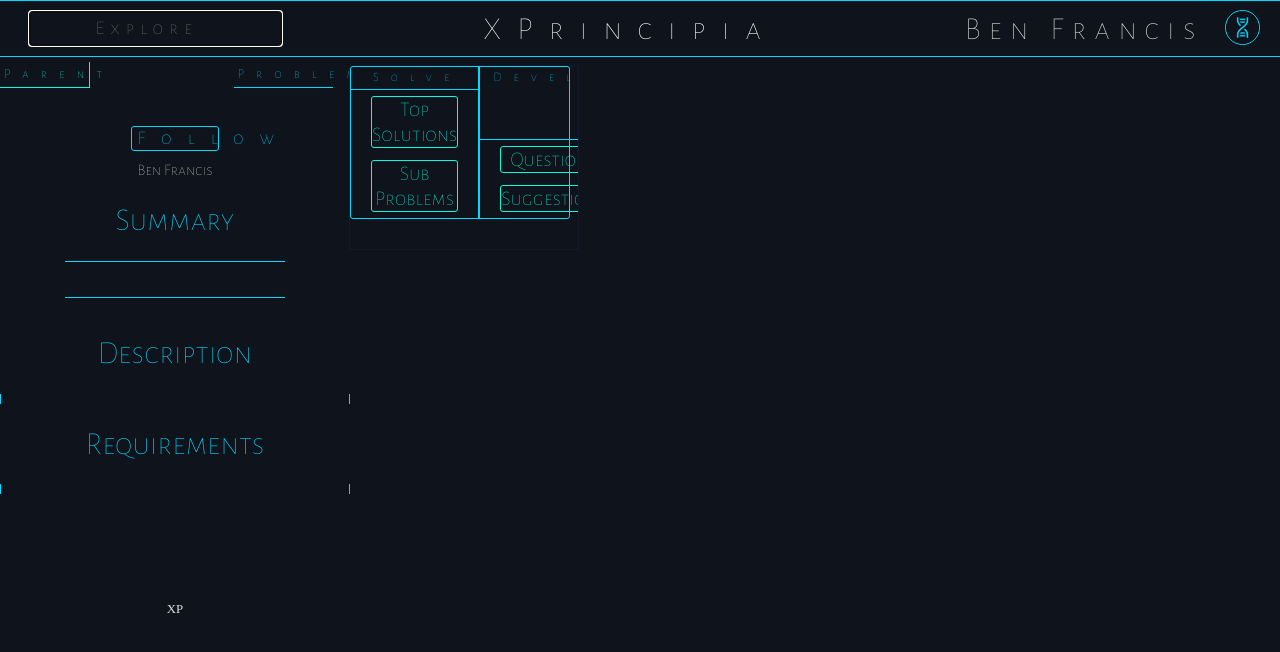
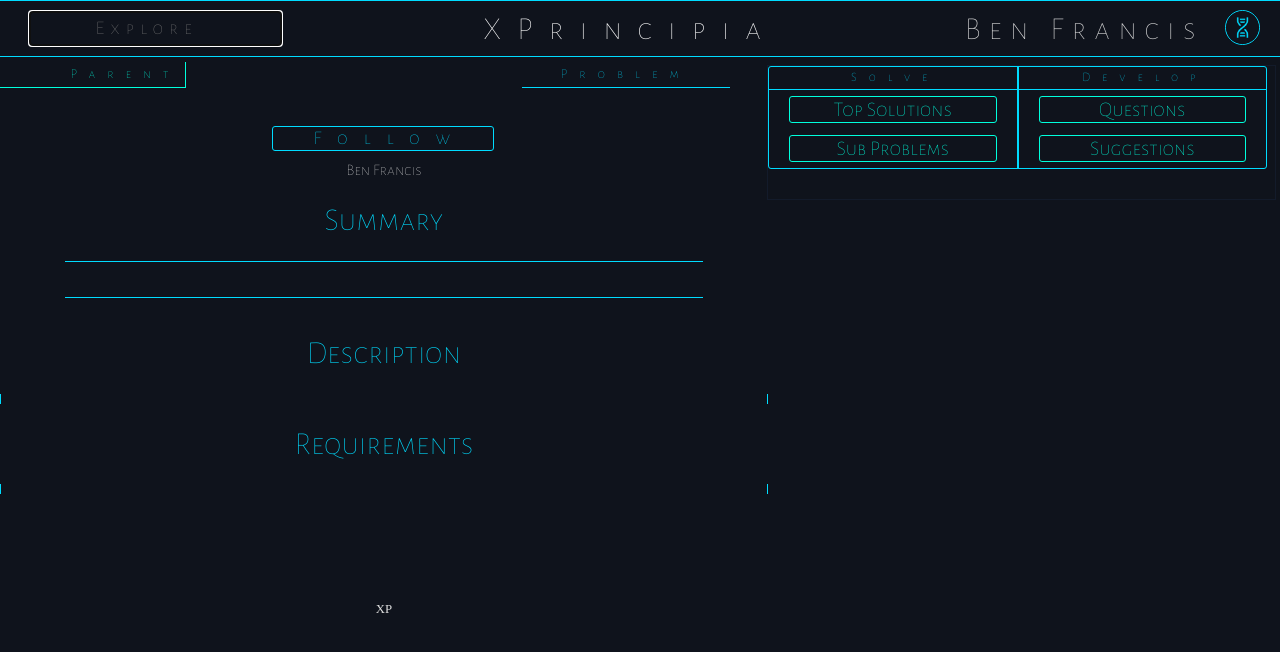
Before and after one commit to ShayanJa/xPrincipia_frontend, a React (Create React App) app: page /problem/createsolution in a window 1280 px wide. Shown: the top 652 px of the page. Built offline with nearby package versions, Linux system fonts and the light colour scheme; no server answers.

Commit message:
added header to profile, fixed scaling things

```diff
--- a/src/assets/App.css
+++ b/src/assets/App.css
@@ -267,7 +267,7 @@
 
 /*UserSolution, FullSolution, and Problem*/
 
-    #solution, #problem {
+    /*#solution, #problem {
     	border: 1px solid #00dcff;
     	background-color: #0f131c;
     	position: relative;
@@ -287,7 +287,7 @@
     	border-radius: 0px;
       float: left;
       width: 60%;
-    }
+    }*/
     #fullProblem, #fullSolution {
       width: 60%;
       float: left;
@@ -709,7 +709,7 @@
     	display: inline-flex;
     	align-items: stretch;
     	flex-direction: row;
-    	margin: 5% 15% 0% 15%;
+    	margin: 3% 15% 0% 15%;
     	border: 1px solid #00dcff;
     }
     #profileLeft, #profileRight {
@@ -1330,11 +1330,15 @@
     	display: inline-flex;
     	align-items: stretch;
     	flex-direction: row;
-    }
-      #problem, #sidebar {
-    	border: 1px solid #00dcff;
-    	background-color: #0f131c;
-    	position: relative;
+      width: 100%;
+    }
+    #container {
+      width: 100%;
+    }
+    #problem, #sidebar {
+      border: 1px solid #00dcff;
+      background-color: #0f131c;
+      position: relative;
     }
     #problem, #sidebar {
     	border-width: 0px 2px;
@@ -1387,7 +1391,7 @@
     	border-width: 0px 1px 0px 0px;
     	display: flex;
     	flex-direction: column;
-    	justify-conent: center;
+    	justify-content: center;
     	width: 100%;
     }
     #developMenu {
--- a/src/components/FullProblem.jsx
+++ b/src/components/FullProblem.jsx
@@ -36,7 +36,7 @@ export default class FullProblem extends React.Component {
    render() {
 
       return (
-      <div>
+      <div id="container">
         <div id="fullProblem">
           <div id="problemHeader">
           <div id="parentButton">Parent</div>
--- a/src/components/ProfileContainer.jsx
+++ b/src/components/ProfileContainer.jsx
@@ -1,13 +1,15 @@
 import React from 'react';
 import ReactDOM from 'react-dom';
-import img from '../assets/dnablackinvert.png'
+import img from '../assets/dnablackinvert.png';
+import Header from './Header.jsx';
+import ProfileUnit from './ProfileUnit.jsx';
 import SearchUnit from './SearchUnit.jsx';
-import ProfileUnit from './ProfileUnit.jsx';
 
 export default class ProfileContainer extends React.Component {
    render() {
       return (
-
+    <div>
+      <Header />
       <div id="profileBox">
         <div id="profileLeft">
             <div id="userInformation">
@@ -49,6 +51,7 @@ export default class ProfileContainer extends React.Component {
             </div></a>
         </div>
       </div>
+    </div>
 
       );
    }
```
